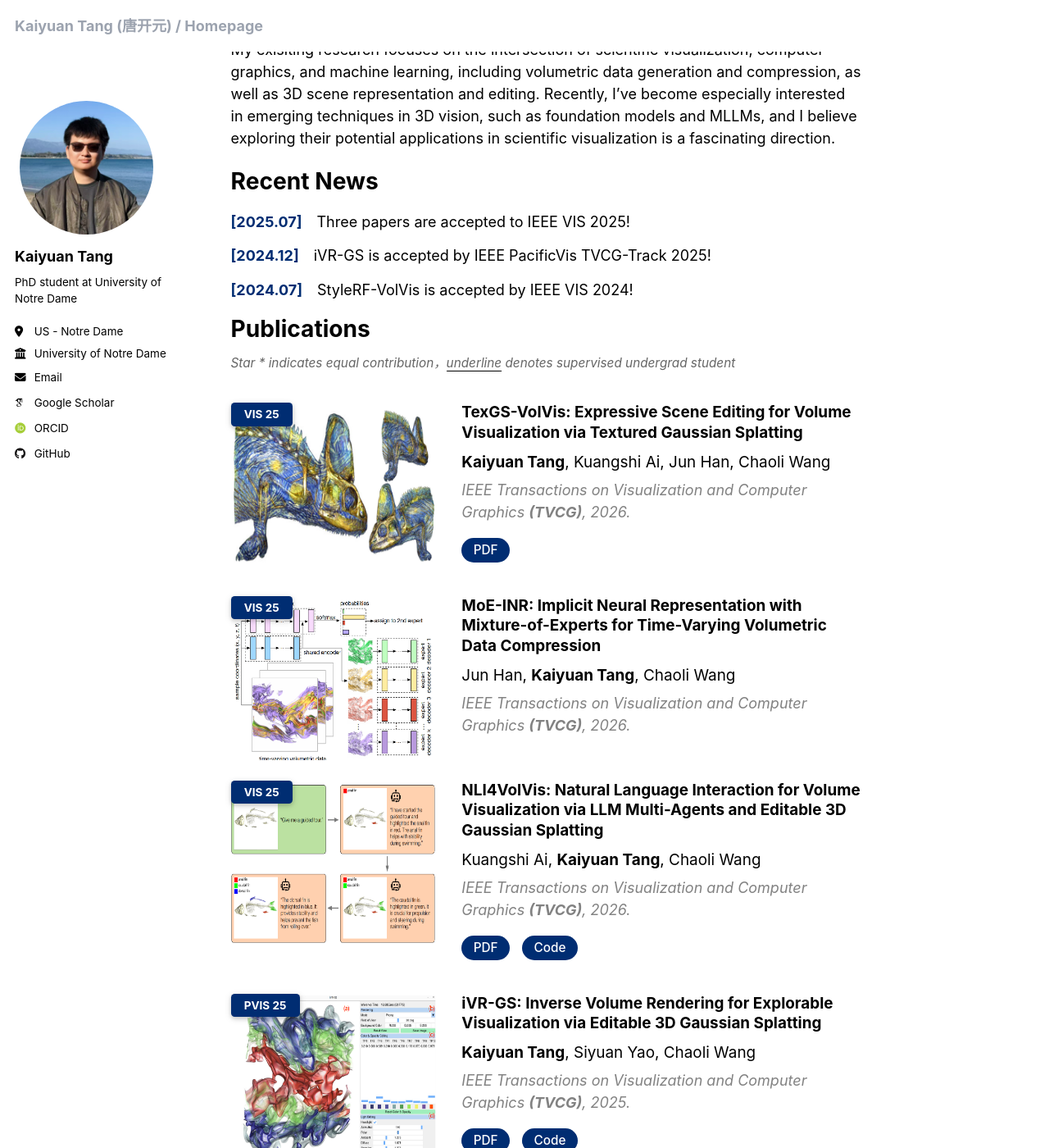
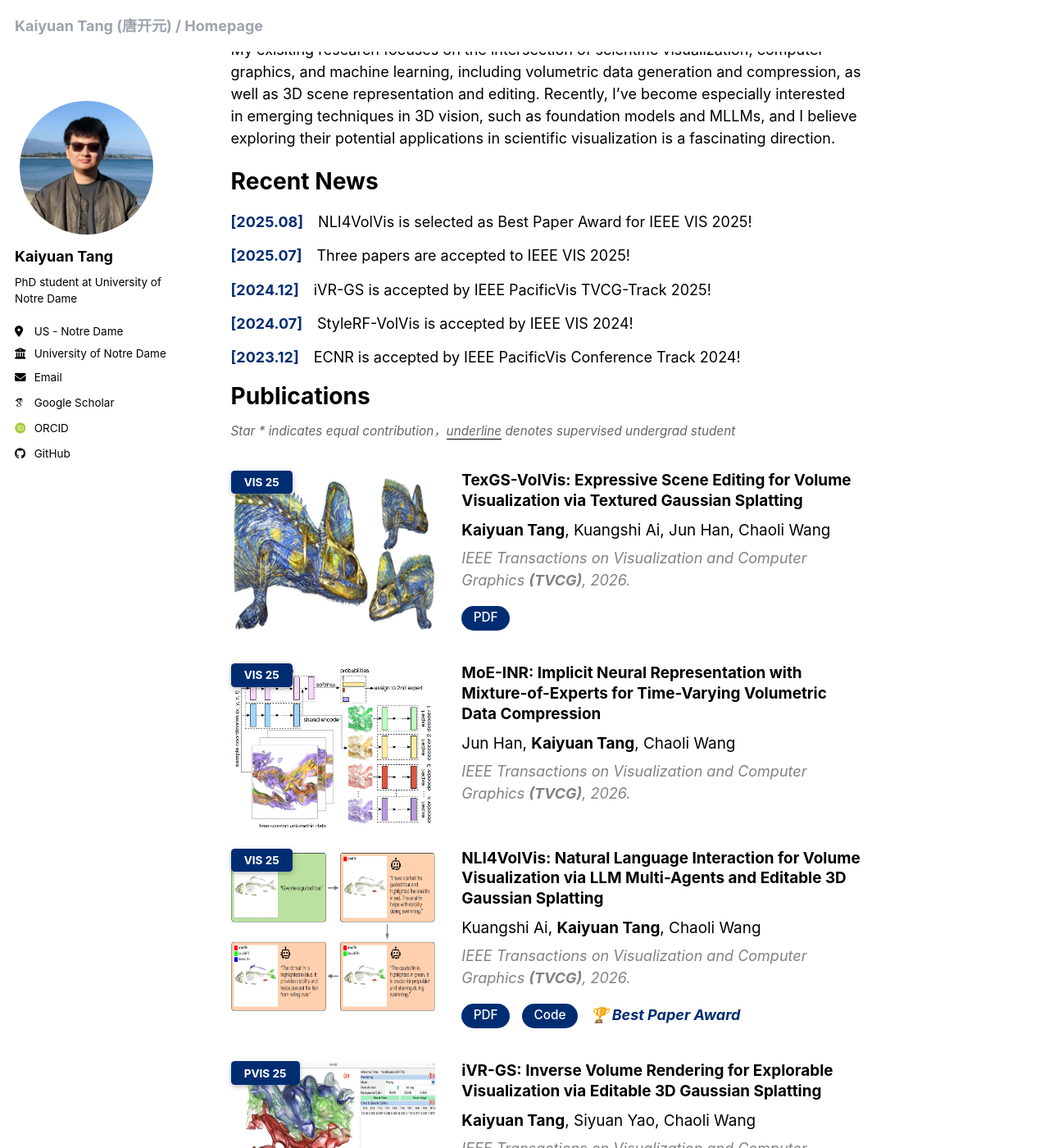
Before and after one commit to TouKaienn/TouKaienn.github.io, a Jekyll site: the page built from _pages/about.md, in a window 1280 px wide and 1400 px high, scrolled down 226 px. Shown: the whole window at 82% size. Built offline with Jekyll 4.4.1, drawn with Linux system fonts in a browser that asks for light colours; some web fonts are replaced.

Commit message:
best paper award

```diff
--- a/_data/news.yml
+++ b/_data/news.yml
@@ -1,7 +1,11 @@
 main:
+  - date: 2025.08
+    content: NLI4VolVis is selected as Best Paper Award for IEEE VIS 2025!
   - date: 2025.07
     content: Three papers are accepted to IEEE VIS 2025!
   - date: 2024.12
     content: iVR-GS is accepted by IEEE PacificVis TVCG-Track 2025!
   - date: 2024.07
     content: StyleRF-VolVis is accepted by IEEE VIS 2024!
+  - date: 2023.12
+    content: ECNR is accepted by IEEE PacificVis Conference Track 2024!
--- a/_data/publications.yml
+++ b/_data/publications.yml
@@ -18,6 +18,7 @@ main:
     conference: IEEE Transactions on Visualization and Computer Graphics <strong>(TVCG)</strong>, 2026.
     pdf: https://arxiv.org/abs/2507.12621
     code: https://github.com/KuangshiAi/nli4volvis
+    notes: "🏆 Best Paper Award"
     image: /images/pubs/NLI4VolVis.png
 
   - title: "iVR-GS: Inverse Volume Rendering for Explorable Visualization via Editable 3D Gaussian Splatting"
```
